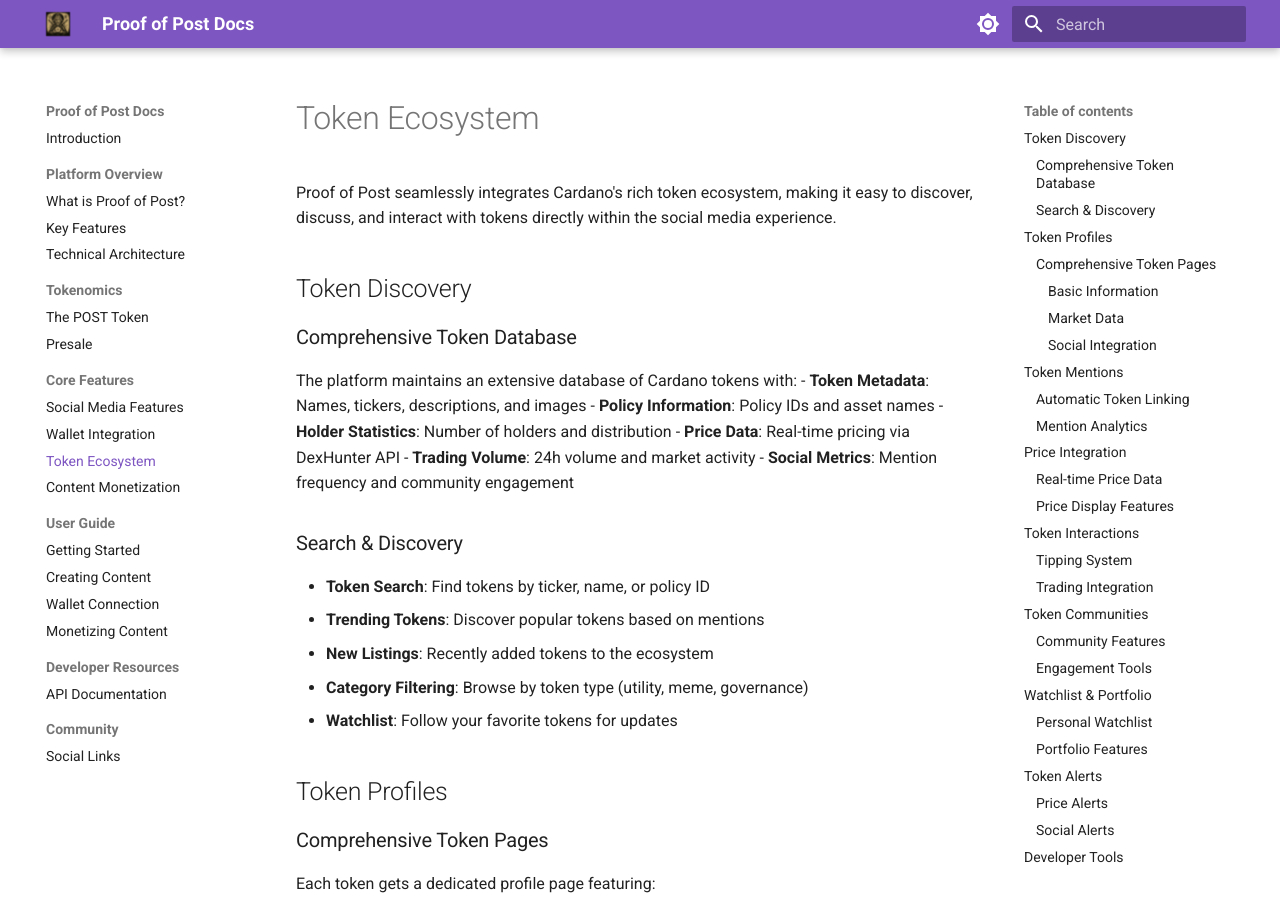
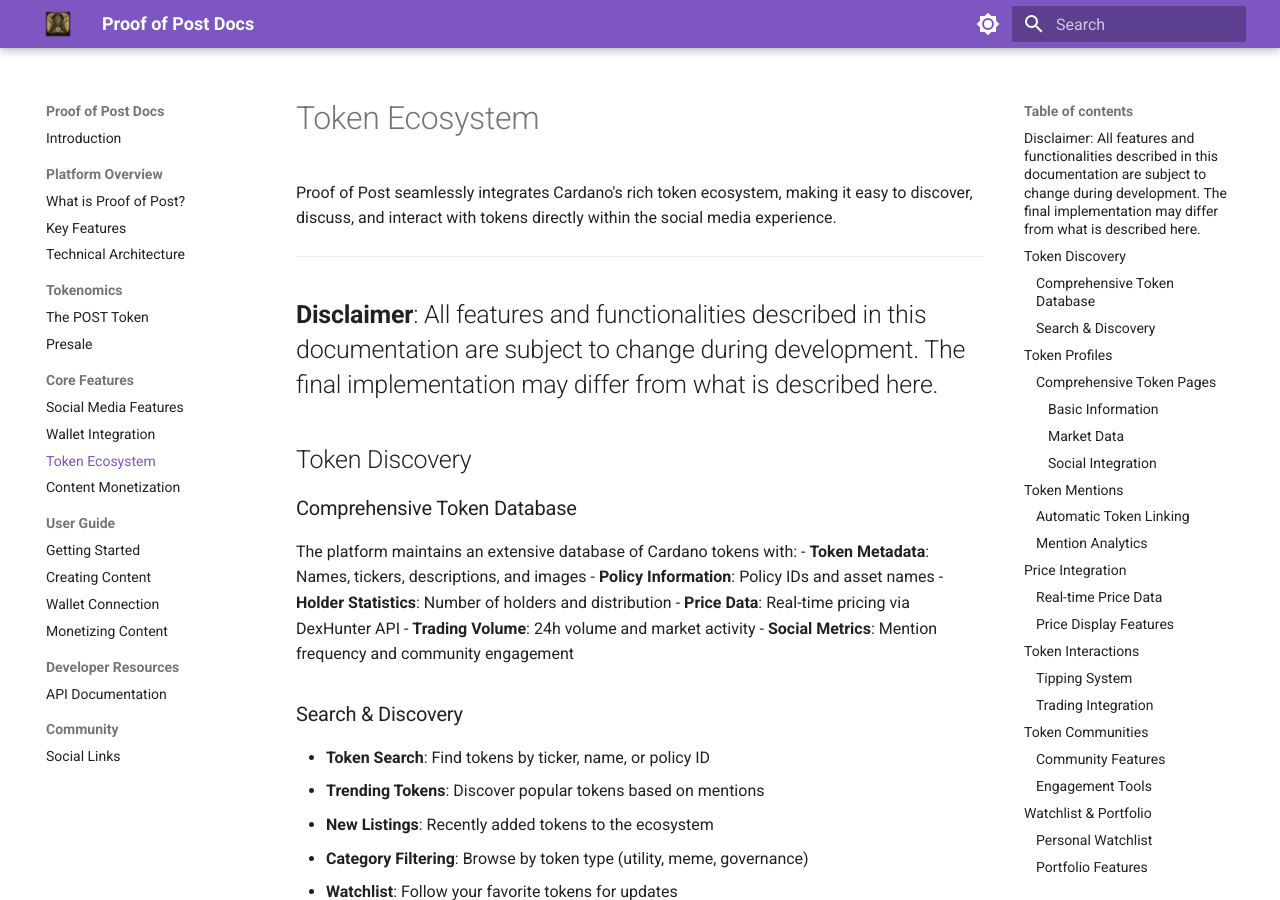
Before and after one commit to CardanoTokenIO/ProoOfPost, an MkDocs documentation site: the page built from docs/features/token-ecosystem.md, in a window 1280 px wide and 900 px high. Built offline with MkDocs 1.6.1 and Material for MkDocs 9.7.7, drawn with Linux system fonts in a browser that asks for light colours.

Commit message:
Add disclaimer to Token Ecosystem page about features subject to change
- Add prominent disclaimer about features being subject to change during development
- Set proper expectations that final implementation may differ
- Professional disclaimer formatting with horizontal rules
- Transparency about development status and potential changes

```diff
--- a/docs/features/token-ecosystem.md
+++ b/docs/features/token-ecosystem.md
@@ -1,6 +1,10 @@
 # Token Ecosystem
 
 Proof of Post seamlessly integrates Cardano's rich token ecosystem, making it easy to discover, discuss, and interact with tokens directly within the social media experience.
+
+---
+**Disclaimer**: All features and functionalities described in this documentation are subject to change during development. The final implementation may differ from what is described here.
+---
 
 ## Token Discovery
 
```
